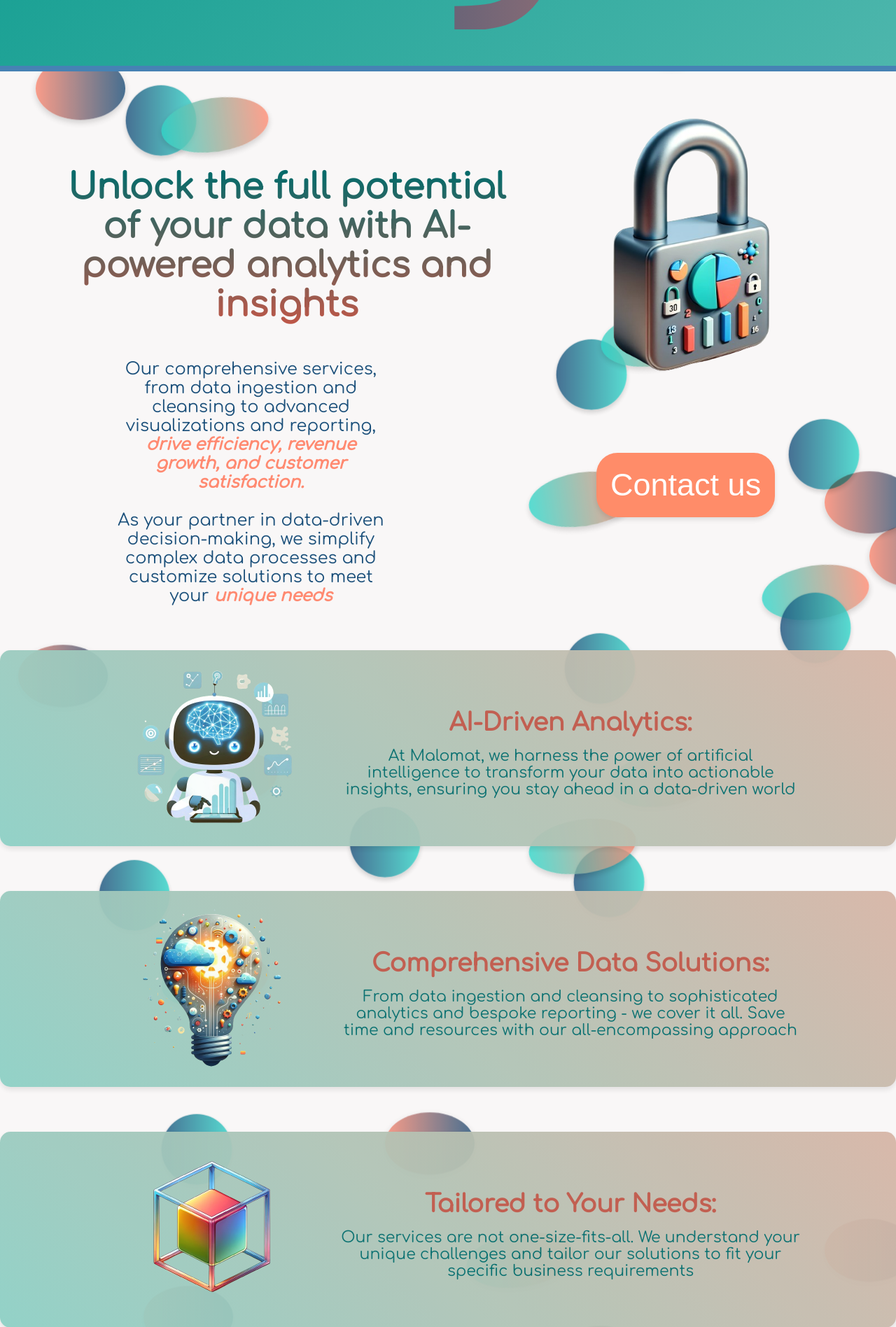
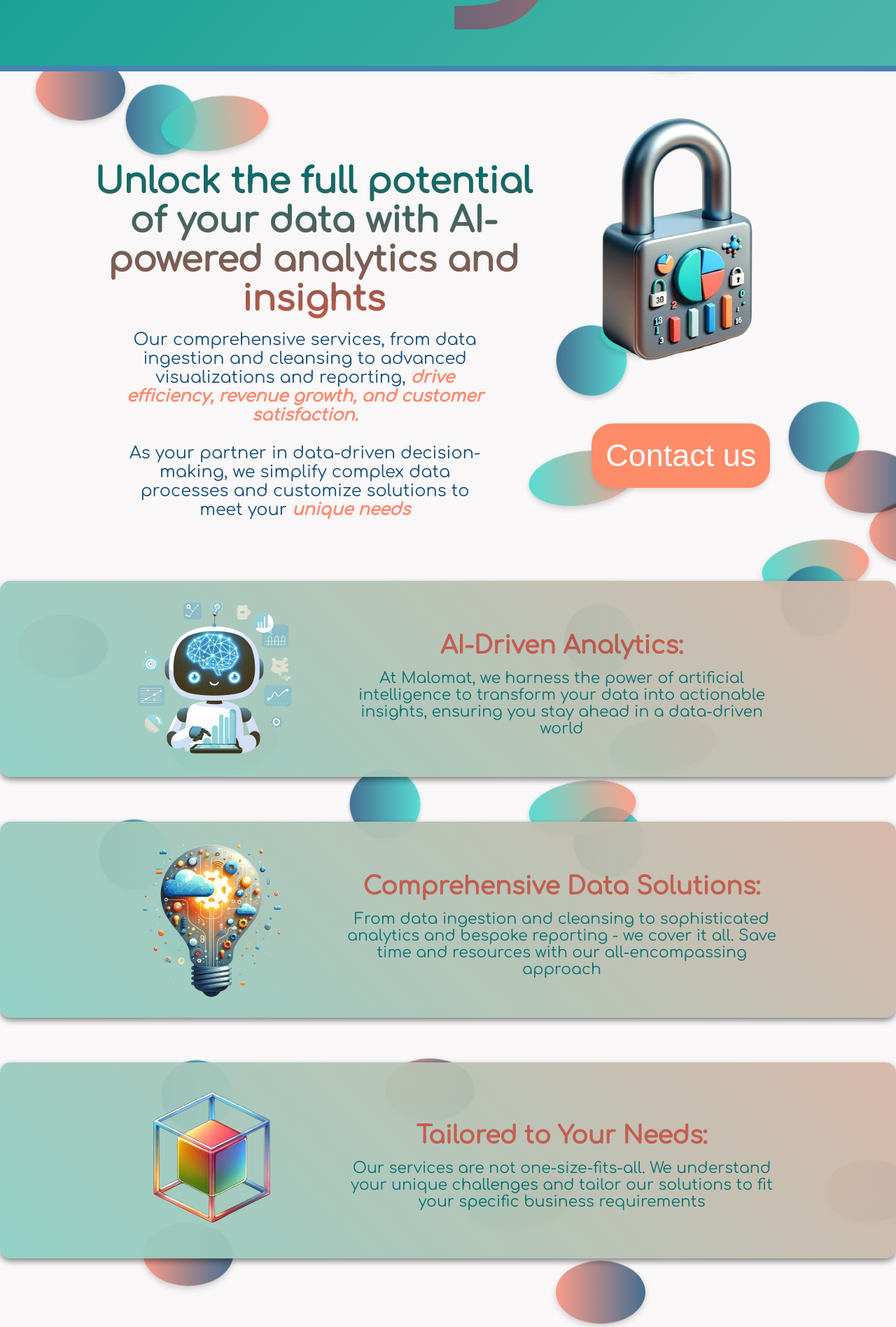
Before and after one commit to OSuwaidi/malomat, a Flask app: page / in a window 1280 px wide. Shown: the part 776-2672 px from the top of the page at 70% size. Run offline with Flask 3, Linux system fonts and the light colour scheme; some web fonts are replaced.

Commit message:
aligned homepage headline

```diff
--- a/static/styles/about-background.css
+++ b/static/styles/about-background.css
@@ -11,4 +11,28 @@
 
 .about-background p {
     width: 70%;
+    font-size: 1.4em; /* Increase font size for modern look */
+    line-height: 1.6; /* Improve readability */
+    margin: 0 auto;
+    white-space: pre-line;
+    position: relative;
+    z-index: 2;
 }
+
+.about-background > span {
+    display: flex;
+    position: absolute;
+    top: 70px;
+    width: 100%;
+    z-index: 1; /* Lower z-index */
+}
+
+.about-background > span > span {
+    width: 100%;
+    height: 500px;
+    opacity: 0.85;
+}
+
+.about-background > span > div:nth-child(1) { background-color: salmon; }
+.about-background > span > div:nth-child(2) { background-color: #30d5c8; }
+.about-background > span > div:nth-child(3) { background-color: #1a4f7a; }
--- a/static/styles/middle-background.css
+++ b/static/styles/middle-background.css
@@ -18,7 +18,6 @@
     background: linear-gradient(0deg, #BF5748 0%, #006B6B 100%);
     -webkit-background-clip: text;
     background-clip: text;
-    margin-left: 7%;
     white-space: pre-line;
 }
 
@@ -35,8 +34,6 @@
     cursor: pointer;
     transition: all 0.5s ease;
     box-shadow: 0px 4px 6px rgba(0, 0, 0, 0.1); /* Soft shadow for depth */
-    position: absolute;
-    top: 11em;
 }
 
 .modern-button:hover {
@@ -52,12 +49,9 @@
 }
 
 .headline p {
-    margin-top: -3%;
-    position: relative;
     color: #1a4f7a;
     font-size: 24px;
-    margin-left: 13%;
-    width: 30%;
+    width: 40%;
     white-space: pre-line;
 }
 
@@ -77,7 +71,7 @@
     background-color: #f0f0f0; /* Light background */
     padding: 15px;
     border-radius: 15px;
-    box-shadow: 0 4px 8px rgba(0, 0, 0, 0.1); /* Subtle shadow */
+    box-shadow: 0 4px 8px rgba(0, 0, 0, 0.5); /* Subtle shadow */
     opacity: 0.95;
     transition: transform 0.3s ease, box-shadow 0.3s ease;
     position: relative;
@@ -111,12 +105,22 @@
     margin-left: 13%;
 }
 
+.content_box div {
+    width: 60%;
+}
+
 .content_pair {
     display: flex;
     flex-direction: column; /* This stacks children vertically */
     align-items: center; /* This centers them horizontally */
     justify-content: center; /* This centers them vertically, if the container is taller than the combined height of the items */
-    margin-right: 5%;
+}
+
+.header_pair {
+    position: relative;
+    display: flex;
+    align-items: center; /* This centers them horizontally */
+    justify-content: center; /* This centers them vertically, if the container is taller than the combined height of the items */
 }
 
 .sub_text {
@@ -133,10 +137,3 @@
     font-weight: bold;
     font-style: italic;
 }
-
-#image_button {
-    display: flex;
-    flex-direction: column; /* This stacks children vertically */
-    align-items: center; /* This centers them horizontally */
-    justify-content: center; /* This centers them vertically, if the container is taller than the combined height of the items */
-}
--- a/static/styles/start-background.css
+++ b/static/styles/start-background.css
@@ -49,7 +49,7 @@
 
 @keyframes pulsate {
     0%, 100% {
-        background-position: 35% 0;
+        background-position: 45% 0;
     }
     50% {
         background-position: 95% 0;
--- a/templates/HOMEPAGE.html
+++ b/templates/HOMEPAGE.html
@@ -17,16 +17,21 @@
     <div class="middle-background">
         {% include 'still_shapes.html' %}
         <div class="headline">
-            <div style="display: flex; align-items: center; position: relative; margin: 0">
-                <h1 id="special"> Unlock the full potential of your data with AI-powered analytics and insights </h1>
-                <div id="image_button">
-                    <img src="/static/images/lock.png" style="width: 80%;">
+            <div style="display: flex; flex-direction: column; align-items: flex-start; align-content: flex-start; margin: 0">
+
+                <div class="header_pair">
+                    <h1> Unlock the full potential of your data with AI-powered analytics and insights </h1>
+                    <img src="/static/images/lock.png" style="width: 30%;">
+                </div>
+
+                <div class="header_pair" style="gap: 12%;">
+                    <p style="margin-top: -5%"> Our comprehensive services, from data ingestion and cleansing to advanced visualizations and reporting, <span class="emphasis"> drive efficiency, revenue growth, and customer satisfaction. </span>
+
+                    As your partner in data-driven decision-making, we simplify complex data processes and customize solutions to meet your <span class="emphasis">unique needs</span></p>
                     <button class="modern-button">Contact us</button>
                 </div>
+
             </div>
-            <p> Our comprehensive services, from data ingestion and cleansing to advanced visualizations and reporting, <span class="emphasis"> drive efficiency, revenue growth, and customer satisfaction. </span>
-
-                As your partner in data-driven decision-making, we simplify complex data processes and customize solutions to meet your <span class="emphasis">unique needs</span></p>
         </div>
 
         <div class="content_box">
```
Also changed, not shown: templates/ABOUT.html (+14 -3 lines), static/backgrounds/about_test.png (added).
